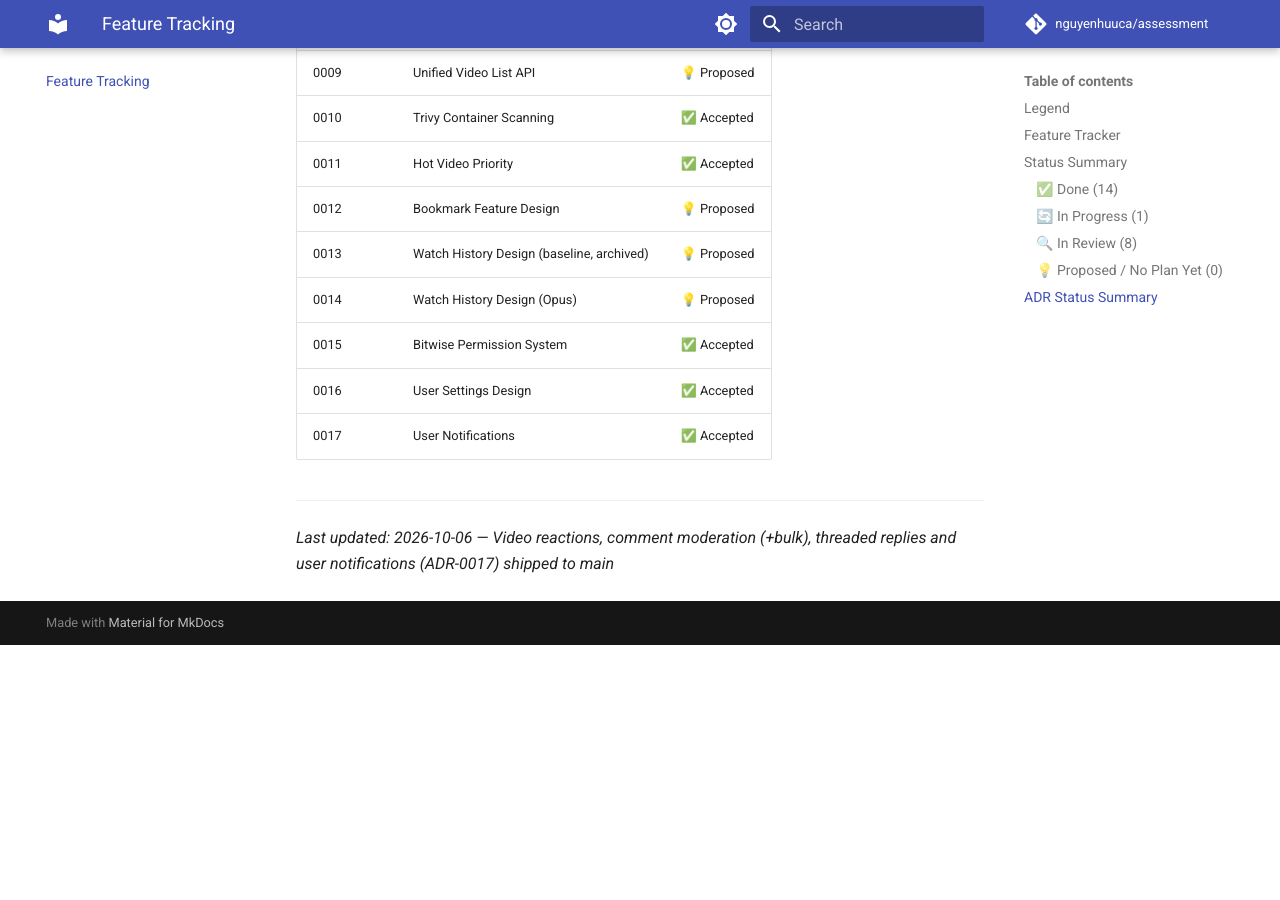
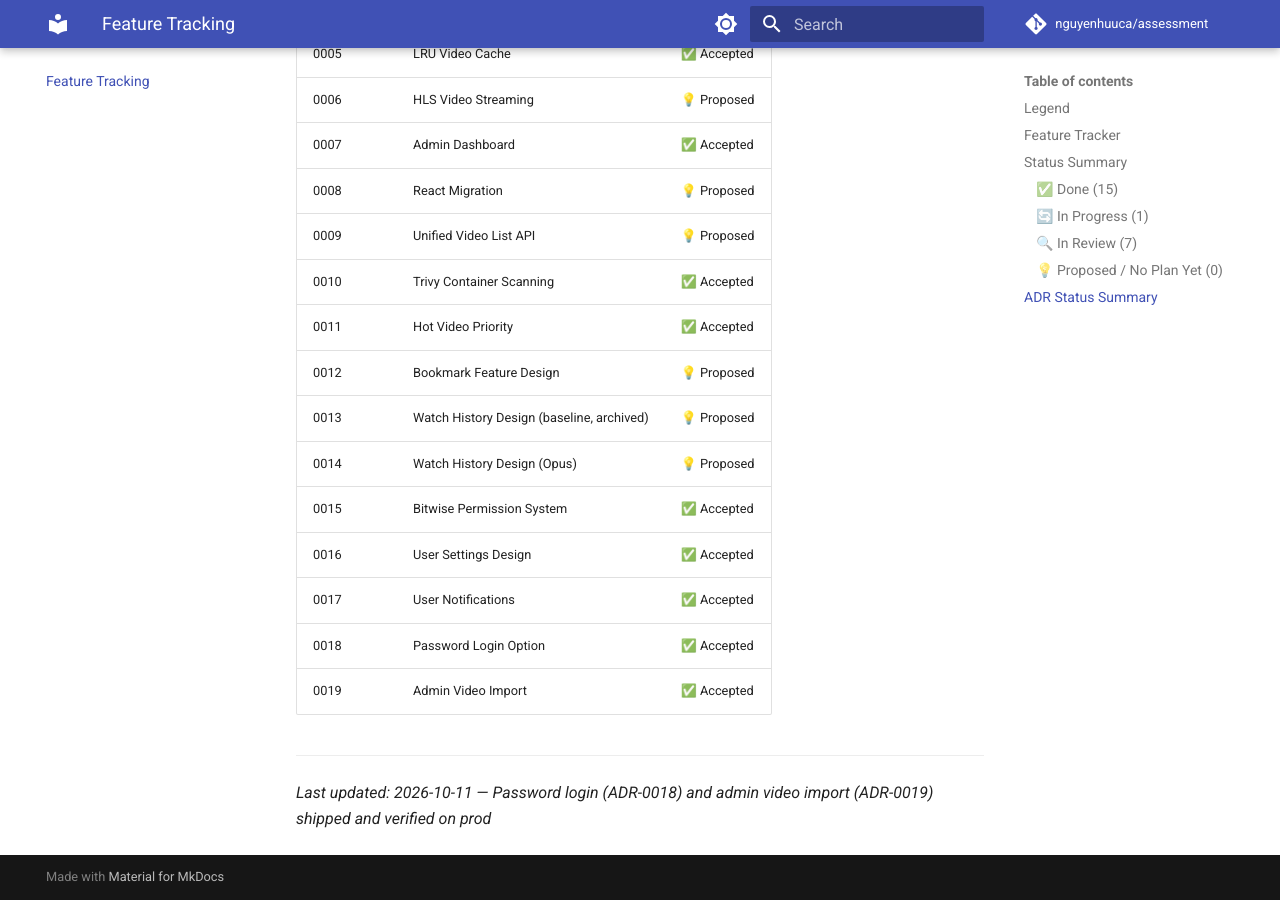
Before and after one commit to nguyenhuuca/assessment, an MkDocs documentation site: the page built from docs/tracking.md, in a window 1280 px wide and 900 px high, scrolled down 5071 px. Built offline with MkDocs 1.6.1 and Material for MkDocs 9.7.7, drawn with Linux system fonts in a browser that asks for light colours; comment, search, counter and statistics services are not loaded; before the commit the page ends 5716 px from its top, so only the background shows below that; some of the changed text lies outside the part shown.

Commit message:
docs: close Admin Video Import (ADR-0019 Accepted, VI-0/VI-5 done); tracking adds ADR-0018/0019
Co-Authored-By: Claude Opus 5.5 <noreply@anthropic.com>

```diff
--- a/docs/tracking.md
+++ b/docs/tracking.md
@@ -42,13 +42,13 @@ Status tracker for all PRDs, ADRs, Specs, and Plans in the project.
 | **Comment Replies** | — | — | — | [Plan ✅](plans/plan-comment-replies.md) | — | ✅ | `a23950f` 2-level threads, author delete keeps others' replies; `368bf0c` reply-to-reply notifies the replied author |
 | **User Notifications** | [PRD ✅](prd/PRD-user-notifications.md) | [0017 ✅](adr/0017-user-notifications.md) | — | [Plan ✅](plans/plan-user-notifications.md) | — | ✅ | `a11d31e` in-app + SSE (fetch + header auth) + 15-min digest; verified on prod 2026-10-03; nginx `worker_connections` 768→8192 |
 | **Password Login (optional)** | [PRD ✅](prd/PRD-password-login.md) | [0018 ✅](adr/0018-password-login-option.md) | — | [Plan ✅](plans/plan-password-login.md) | — | ✅ | `fd319cf` email + password next to magic link, lockout 5/15 min, `cv` session revocation; `e6d6a3f`/`63e21f0` modal + 🔑 icon; `3de7a4a` role in login response; verified on prod 2026-10-09 |
-| **Admin Video Import (YouTube / Facebook → Drive)** | [PRD 📝](prd/PRD-admin-video-import.md) | [0019 💡](adr/0019-admin-video-import.md) | — | [Plan 📝](plans/plan-admin-video-import.md) | — | 🔍 | yt-dlp → Drive folder → existing cron ingests; VI-0 PoC upload gate |
+| **Admin Video Import (YouTube / Facebook → Drive)** | [PRD ✅](prd/PRD-admin-video-import.md) | [0019 ✅](adr/0019-admin-video-import.md) | — | [Plan ✅](plans/plan-admin-video-import.md) | — | ✅ | `795ec5e` yt-dlp → Drive (OAuth uploader) → existing cron ingests; bulk ≤20, run now / 5-min schedule slots, polling progress; `d9bddd9` FB reels; [setup guide](guides/video-import-setup-vi.md); verified on prod 2026-10-11 |
 
 ---
 
 ## Status Summary
 
-### ✅ Done (14)
+### ✅ Done (15)
 - [Use RDBMS](adr/0001-use-relational-database.md)
 - [Backend Architecture](adr/0002-backend-architecture.md)
 - [Cache Strategy](adr/0003-use-cache.md)
@@ -63,11 +63,12 @@ Status tracker for all PRDs, ADRs, Specs, and Plans in the project.
 - [Comment Replies](plans/plan-comment-replies.md)
 - [User Notifications](adr/0017-user-notifications.md)
 - [Password Login](adr/0018-password-login-option.md)
+- [Admin Video Import](adr/0019-admin-video-import.md)
 
 ### 🔄 In Progress (1)
 - [Admin Dashboard](plans/plan-admin-dashboard.md)
 
-### 🔍 In Review (8)
+### 🔍 In Review (7)
 - [HLS Video Streaming](plans/plan-hls-migration.md)
 - [Unified Video List API](adr/0009-unified-video-list-api.md)
 - [Hot Video Priority](plans/plan-hot-video-priority.md)
@@ -103,7 +103,9 @@ Status tracker for all PRDs, ADRs, Specs, and Plans in the project.
 | 0015 | Bitwise Permission System | ✅ Accepted |
 | 0016 | User Settings Design | ✅ Accepted |
 | 0017 | User Notifications | ✅ Accepted |
+| 0018 | Password Login Option | ✅ Accepted |
+| 0019 | Admin Video Import | ✅ Accepted |
 
 ---
 
-*Last updated: 2026-10-06 — Video reactions, comment moderation (+bulk), threaded replies and user notifications (ADR-0017) shipped to main*
+*Last updated: 2026-10-11 — Password login (ADR-0018) and admin video import (ADR-0019) shipped and verified on prod*
```
Also changed, not shown: other parts of docs/tracking.md (+0 -1 lines), TASKS.md (+2 -2 lines), docs/README.md (+1 -1 lines), docs/adr/0019-admin-video-import.md (+1 -1 lines), docs/plans/plan-admin-video-import.md (+1 -1 lines), docs/prd/PRD-admin-video-import.md (+1 -1 lines).
